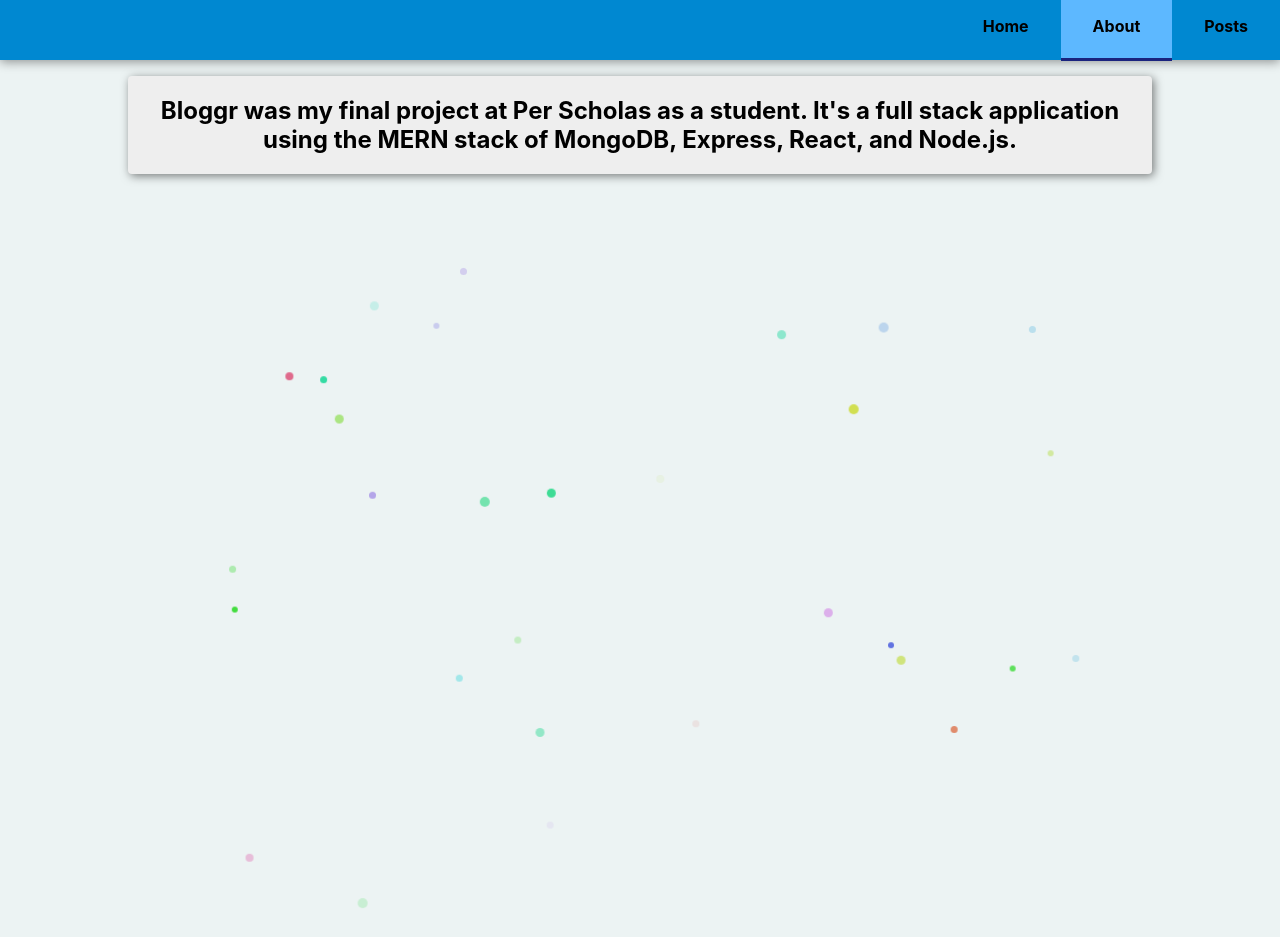
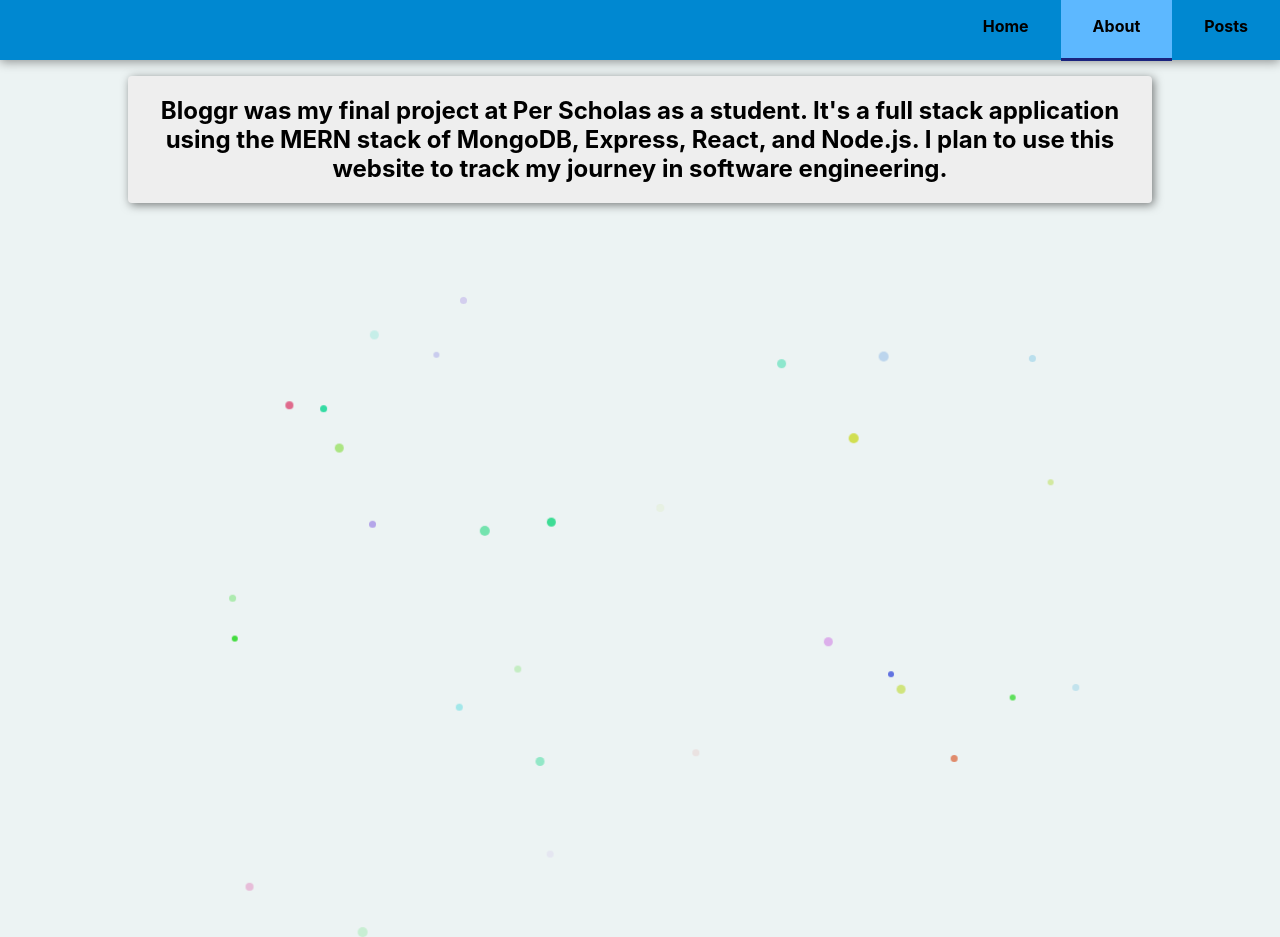
Before and after one commit to ashbar409/bloggr, a React (Create React App) app: page /about in a window 1280 px wide. Before the commit the page ends 908 px from the top, so only its background shows below. Built offline with nearby package versions, Linux system fonts and the light colour scheme.

Commit message:
Added logo and title

```diff
--- a/public/index.html
+++ b/public/index.html
@@ -24,7 +24,7 @@
       work correctly both with client-side routing and a non-root public URL.
       Learn how to configure a non-root public URL by running `npm run build`.
     -->
-    <title>React App</title>
+    <title>Bloggr</title>
   </head>
   <body>
     <noscript>You need to enable JavaScript to run this app.</noscript>
--- a/src/index.js
+++ b/src/index.js
@@ -8,7 +8,6 @@ ReactDOM.render(
   <React.StrictMode>
     <BrowserRouter>
       <App />
-
     </BrowserRouter>
   </React.StrictMode>,
   document.getElementById('root')
--- a/src/screens/About.js
+++ b/src/screens/About.js
@@ -2,7 +2,7 @@ function About() {
     return (
       <div className="about">
         <div className="post">
-          <h2>Bloggr was my final project at Per Scholas as a student. It's a full stack application using the MERN stack of MongoDB, Express, React, and Node.js. </h2>
+          <h2>Bloggr was my final project at Per Scholas as a student. It's a full stack application using the MERN stack of MongoDB, Express, React, and Node.js. I plan to use this website to track my journey in software engineering.</h2>
         </div>
       </div>
     );
--- a/src/screens/Home.js
+++ b/src/screens/Home.js
@@ -3,7 +3,7 @@ const Home = (props) => {
       <div className="home">
         <div>
           <h1>
-          Welcome to Bloggr, a blog website!
+          Welcome to Bloggr, my software engineer journey blog!
           </h1>
         </div>
       </div>
```
Also changed, not shown: 1 other file (tests, documents, lock files or other folders).
